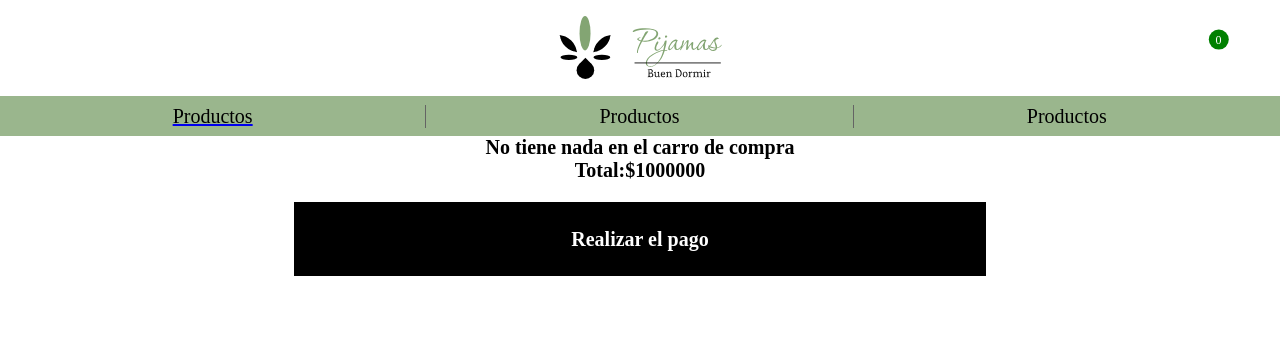
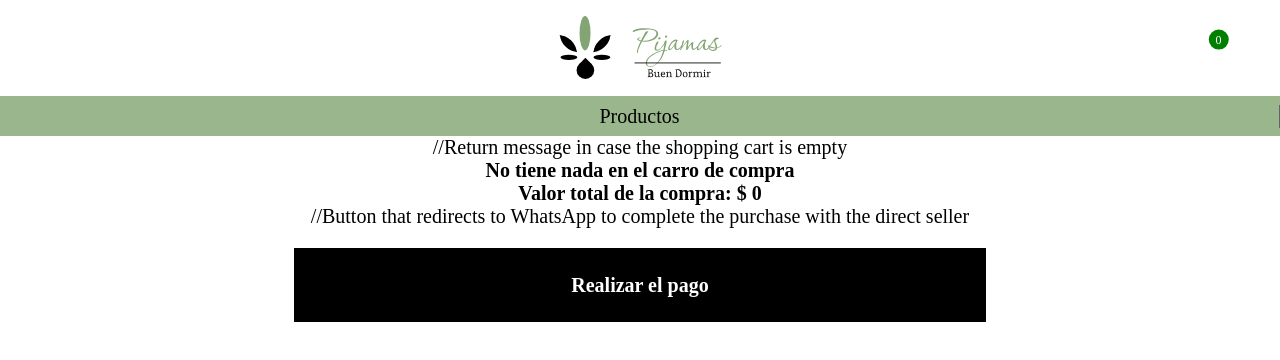
Before and after one commit to CatalinaVegaL/Pijamas_Api, a React (Create React App) app: page /carrito in a window 1280 px wide. Shown: the top 360 px of the page. Built offline with nearby package versions, Linux system fonts and the light colour scheme; some icons are missing; a web font is replaced by a local one.

Commit message:
Codigo comentado

```diff
--- a/src/Components/Cart/Cart.jsx
+++ b/src/Components/Cart/Cart.jsx
@@ -109,47 +109,46 @@ const Button = styled.div`
   cursor:pointer;
 `;
 
+//------------------------------------  COMPONENT DEVELOPMENT  ------------------------------------//
 export const Cart = () => {
+
+    //hook structuring
     const value = useContext(DataContext);
     const [carrito, setCarrito] = value.carrito;
     const [total] = value.total;
 
-    const rest = id => {
+    //Function to reduce quantity of products
+    const rest = () => {
         carrito.forEach(item=>{
-            if (item.id === id) {
                 item.cantidad===1 ? item.cantidad = 1: item.cantidad -=1;
-            }
             setCarrito([...carrito])
         })
     }
 
-    //Funcion de
-    const sum = id => {
+    //Function to increase quantity of products
+    const sum = () => {
         carrito.forEach(item=>{
-            if (item.id === id) {
                 item.cantidad +=1;
-            }
             setCarrito([...carrito])
         })
     }
 
-    const removeProduct = id => {
+    //Product remove function
+    const removeProduct = () => {
         if(window.confirm("¿Desea eliminar el producto?")) {
-            carrito.forEach((item, index) => {
-                if (item.id === id) {
-                    item.cantidad = 1;
-                    carrito.splice (index, 1)
-                }
+            carrito.forEach((index) => {
+                    carrito.splice (index)
             })
             setCarrito([...carrito])
         }
     }
 
-    console.log(carrito)
-
+    //Return of the function
     return (
         <Cars>
             <Car>
+
+              //Return message in case the shopping cart is empty
                 {carrito.length === 0 ? (
                     <h2
                         style={{
@@ -161,6 +160,7 @@ export const Cart = () => {
                     </h2>
                 ) : (
                     <>
+                    //Function that is in charge of traversing the data of the products and materializing them
                         {carrito.map((product) => (
                             <CarContainer>
                                 <Image src={product.image} key={product.id} />
@@ -182,9 +182,10 @@ export const Cart = () => {
                         ))}
                     </>
                 )}
+                <TotalCar>Valor total de la compra: $ {total}</TotalCar>
+            </Car>
 
-                <TotalCar>Total:$1000000</TotalCar>
-            </Car>
+            //Button that redirects to WhatsApp to complete the purchase with the direct seller
             <Button>Realizar el pago</Button>
         </Cars>
     );
--- a/src/Components/Header/Header.jsx
+++ b/src/Components/Header/Header.jsx
@@ -4,6 +4,7 @@ import Logo from "../../Resources/Logo.svg";
 import { BrowserRouter as Router, Switch, Route, Link } from "react-router-dom";
 import { DataContext } from "../../Context/Dataprovider";
 
+//------------------------------------  STYLES  ------------------------------------//
 const Container = styled.div``;
 
 const Head = styled.div`
@@ -69,22 +70,24 @@ const ProductList = styled.div`
   color: black;
 `;
 
-const Male = styled.div`
-  flex: 1;
-  display: Flex;
-  justify-content: center;
-  color: black;
-`;
+// const Male = styled.div`
+//   flex: 1;
+//   display: Flex;
+//   justify-content: center;
+//   color: black;
+// `;
 
-const Children = styled.div`
-  flex: 1;
-  display: Flex;
-  justify-content: center;
-  border-left: 1px solid #646464;
-  color: black;
-`;
+// const Children = styled.div`
+//   flex: 1;
+//   display: Flex;
+//   justify-content: center;
+//   border-left: 1px solid #646464;
+//   color: black;
+// `;
 
+//------------------------------------  COMPONENT DEVELOPMENT  ------------------------------------//
 export const Header = () => {
+
   const value = useContext(DataContext);
   const [carrito] = value.carrito;
 
@@ -106,12 +109,13 @@ export const Header = () => {
       <Nav>
           <Link to={`/productos`} style={{
             flex: "1",
-            display: "Flex",}}>
+            display: "Flex",
+            textDecoration:"none"}}>
           <ProductList>Productos</ProductList>
           </Link>
-
+{/*
         <Male>Productos</Male>
-        <Children>Productos</Children>
+        <Children>Productos</Children> */}
       </Nav>
     </Container>
   );
--- a/src/Components/Home/Homepage.jsx
+++ b/src/Components/Home/Homepage.jsx
@@ -1,4 +1,7 @@
 import React from 'react'
+//------------------------------------  STYLES  ------------------------------------//
+
+
 
 export const Home = () => {
   return (
--- a/src/Components/Pages.jsx
+++ b/src/Components/Pages.jsx
@@ -4,10 +4,12 @@ import { Home } from "./Home/Homepage"
 import { ProductList } from "./Products/ProductsList"
 import { Cart } from "./Cart/Cart";
 
+//------------------------------------  COMPONENT DEVELOPMENT  ------------------------------------//
 export const Pages = () => {
   return (
     <section>
       <Switch>
+        //Website routes
         <Route path="/" exact component={Home} />
         <Route path="/productos" exact component={ProductList} />
         <Route path="/carrito" exact component={Cart} />
--- a/src/Components/Products/ProductItem.jsx
+++ b/src/Components/Products/ProductItem.jsx
@@ -2,6 +2,7 @@ import React, { createContext, useState, useEffect, useContext } from "react";
 import styled from "styled-components";
 import { DataContext } from "../../Context/Dataprovider";
 
+//------------------------------------  STYLES  ------------------------------------//
 const Info = styled.div`
     opacity: 0;
     width: 100%;
@@ -55,10 +56,14 @@ const Icon = styled.div`
     }
 `;
 
+//------------------------------------  COMPONENT DEVELOPMENT  ------------------------------------//
 export const ProductItem = ({ title, image, category, price, id }) => {
+
+    //hook structuring
     const value = useContext(DataContext);
     const addCarrito = value.addCarrito;
 
+    //Return of the function
     return (
         <Product>
             <Image src={image} />
--- a/src/Components/Products/ProductsList.jsx
+++ b/src/Components/Products/ProductsList.jsx
@@ -3,6 +3,7 @@ import styled from "styled-components";
 import { DataContext } from "../../Context/Dataprovider";
 import { ProductItem } from "./ProductItem";
 
+//------------------------------------  STYLES  ------------------------------------//
 const Products = styled.div`
   padding: 20px;
   display: flex;
@@ -10,23 +11,25 @@ const Products = styled.div`
   justify-content: space-between;
 `;
 
+//------------------------------------  COMPONENT DEVELOPMENT  ------------------------------------//
 export const ProductList = () => {
+
+  //hook structuring
   const value = useContext(DataContext);
-  const [productos] = value.productos;
+  const [products] = value.products;
 
-  console.log(productos);
-
+  //Return of the function
   return (
     <Products>
-      {productos.map((producto) => (
+      {products.map((product) => (
         <ProductItem
-          key={producto.id}
-          id={producto.id}
-          title={producto.title}
-          price={producto.price}
-          image={producto.image}
-          category={producto.category}
-          cantidad={producto.cantidad}
+          key={product.id}
+          id={product.id}
+          title={product.title}
+          price={product.price}
+          image={product.image}
+          category={product.category}
+          cantidad={product.cantidad}
         />
       ))}
     </Products>
--- a/src/Context/Dataprovider.jsx
+++ b/src/Context/Dataprovider.jsx
@@ -4,18 +4,17 @@ import { Data } from "../data";
 export const DataContext = createContext();
 
 export const DataProvider = (props) => {
-	const [productos, setProductos] = useState([]);
-	// const [menu, setMenu] = useState(false);
+	const [products, setProducts] = useState([]);
 	const [carrito, setCarrito] = useState([]);
 	const [total, setTotal] = useState(0);
 
 	//Evita inconvenientes con valores Undefined al llamar los productos del data
 	useEffect(() => {
-		const producto = Data.items;
-		if (producto) {
-			setProductos(producto);
+		const product = Data.items;
+		if (product) {
+			setProducts(product);
 		} else {
-			setProductos([]);
+			setProducts([]);
 		}
 	}, []);
 
@@ -35,7 +34,7 @@ export const DataProvider = (props) => {
 			return item.id !== id;
 		});
 		if (check) {
-			const data = productos.filter((producto) => {
+			const data = products.filter((producto) => {
 				return producto.id === id;
 			});
 			setCarrito([...carrito, ...data]);
@@ -45,7 +44,7 @@ export const DataProvider = (props) => {
 	};
 
 	const value = {
-		productos: [productos],
+		products: [products],
 		// menu: [menu, setMenu],
 		carrito: [carrito, setCarrito],
 		addCarrito: addCarrito,
--- a/src/data.js
+++ b/src/data.js
@@ -1,3 +1,4 @@
+//Data from the categories component located on the Homepage
 export const categories = {
   status: "success",
   items:[
@@ -22,6 +23,7 @@ export const categories = {
   ]
 }
 
+//Data of the benefits component located on the Homepage
 export const benefits = {
   status: "success",
   items:[
@@ -52,6 +54,7 @@ export const benefits = {
   ]
 }
 
+//Sales product data
 export const Data = {
   status: "success",
   items:[
```
Also changed, not shown: src/App.jsx (renamed from src/App.js).
